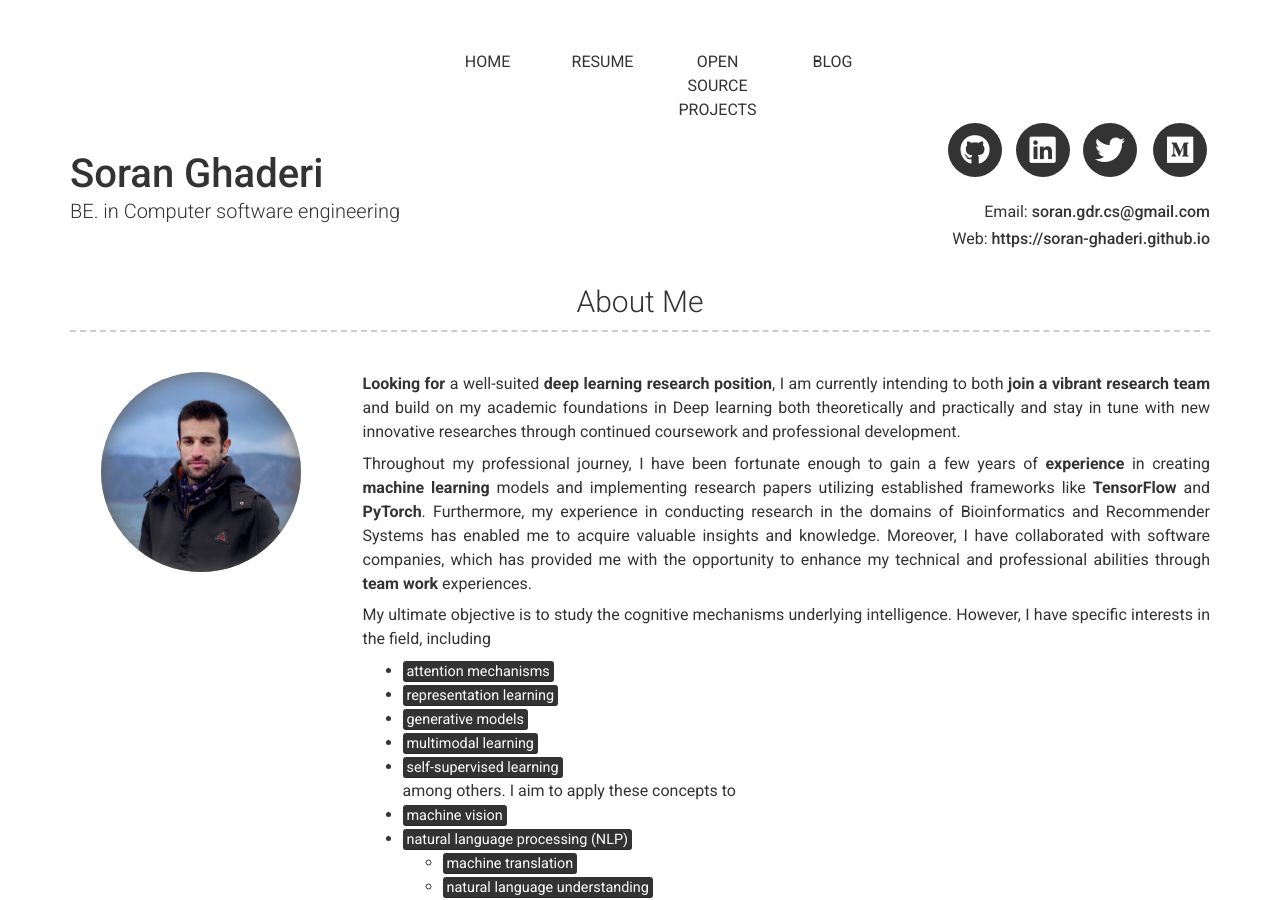
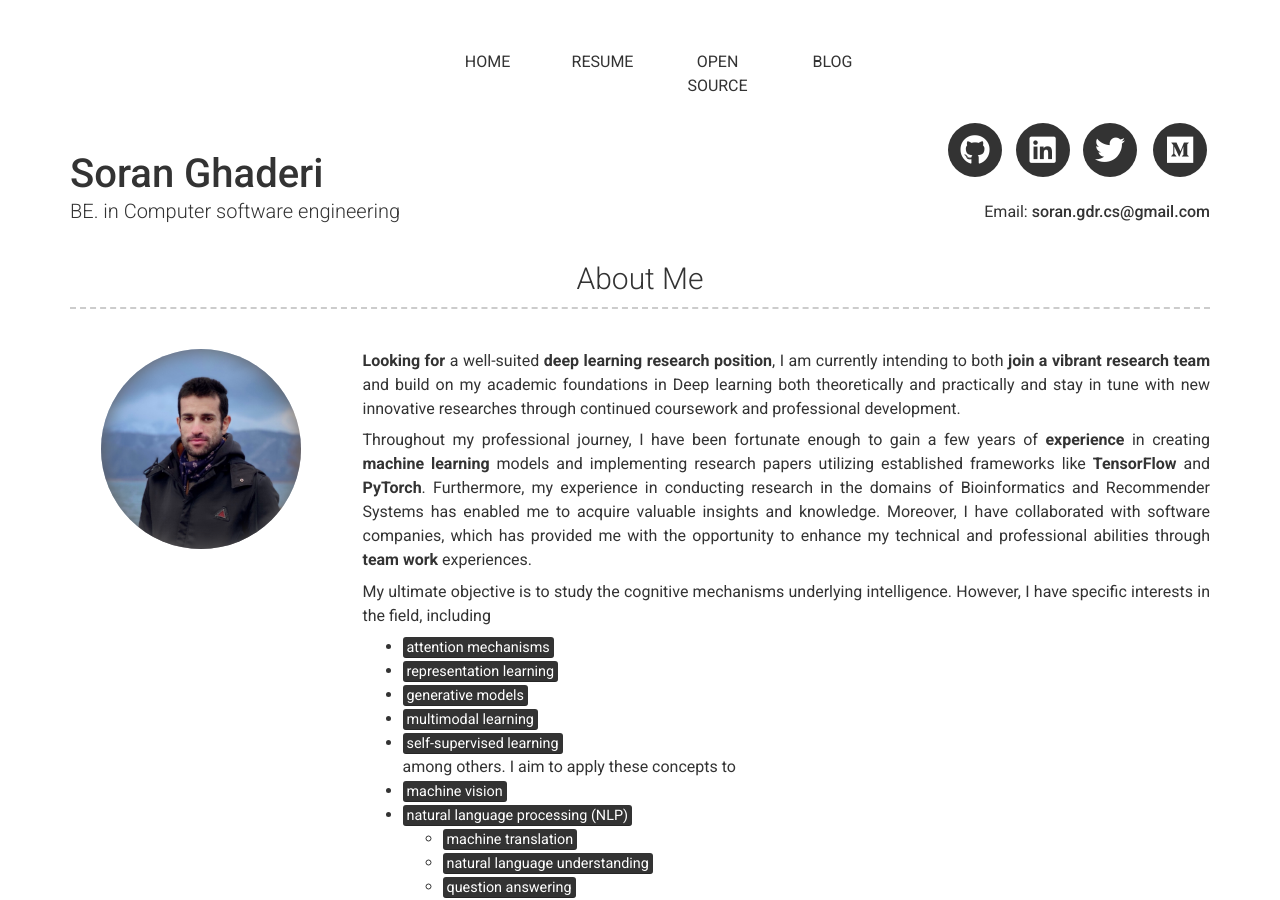
Before and after one commit to soran-ghaderi/soran-ghaderi.github.io, a Jekyll site: the page built from index.md, in a window 1280 px wide and 900 px high. Built offline with Jekyll 4.4.1, drawn with Linux system fonts in a browser that asks for light colours; nearby versions of some CDN libraries.

Commit message:
doc: other minor updates

```diff
--- a/_config.yml
+++ b/_config.yml
@@ -26,7 +26,7 @@ name: Soran Ghaderi
 title: BE. in Computer software engineering
 email: soran.gdr.cs@gmail.com
 #phone: Your phone number (optional)
-website: https://soran-ghaderi.github.io
+#website: https://soran-ghaderi.github.io
 
 
 # Dark Mode (true/false/never)
--- a/_data/menu_items/menu.yml
+++ b/_data/menu_items/menu.yml
@@ -7,7 +7,7 @@ docs:
   - title: Resume
     url: /skills.html
 
-  - title: Open source Projects
+  - title: Open source
     url: /projects.html
 
   - title: Blog
```
